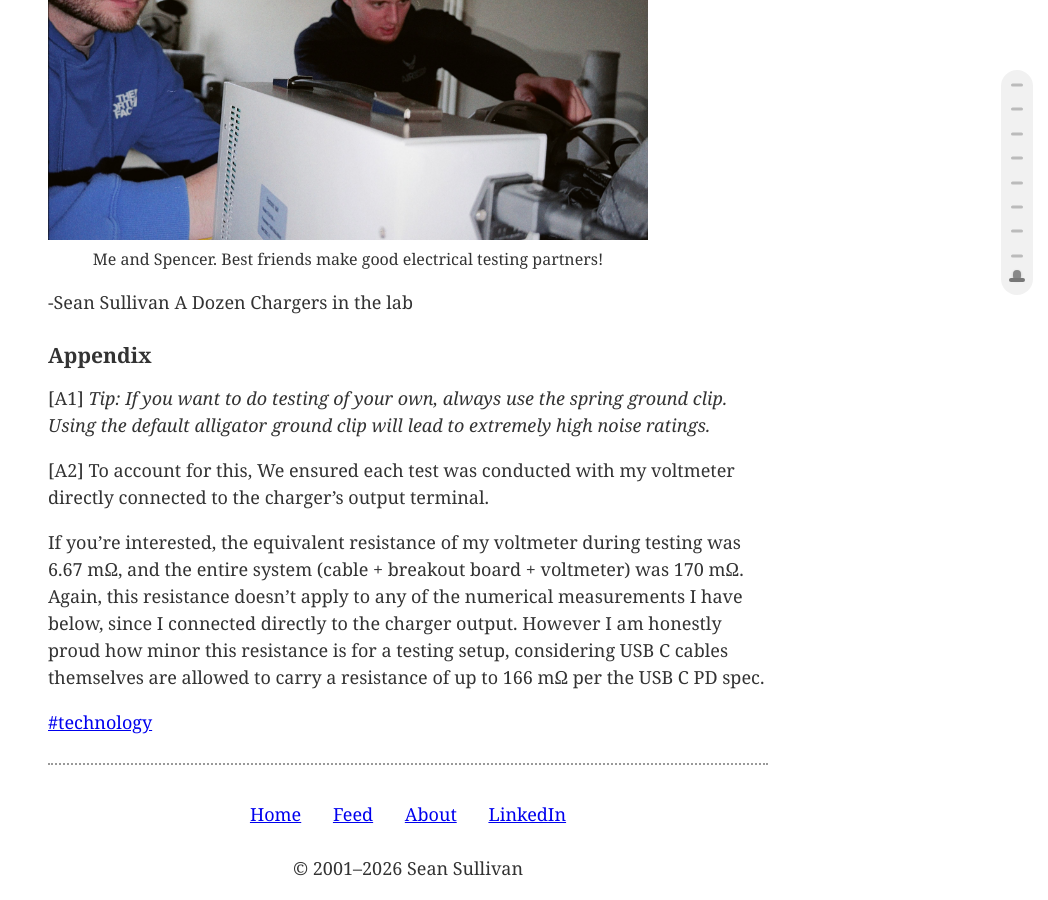
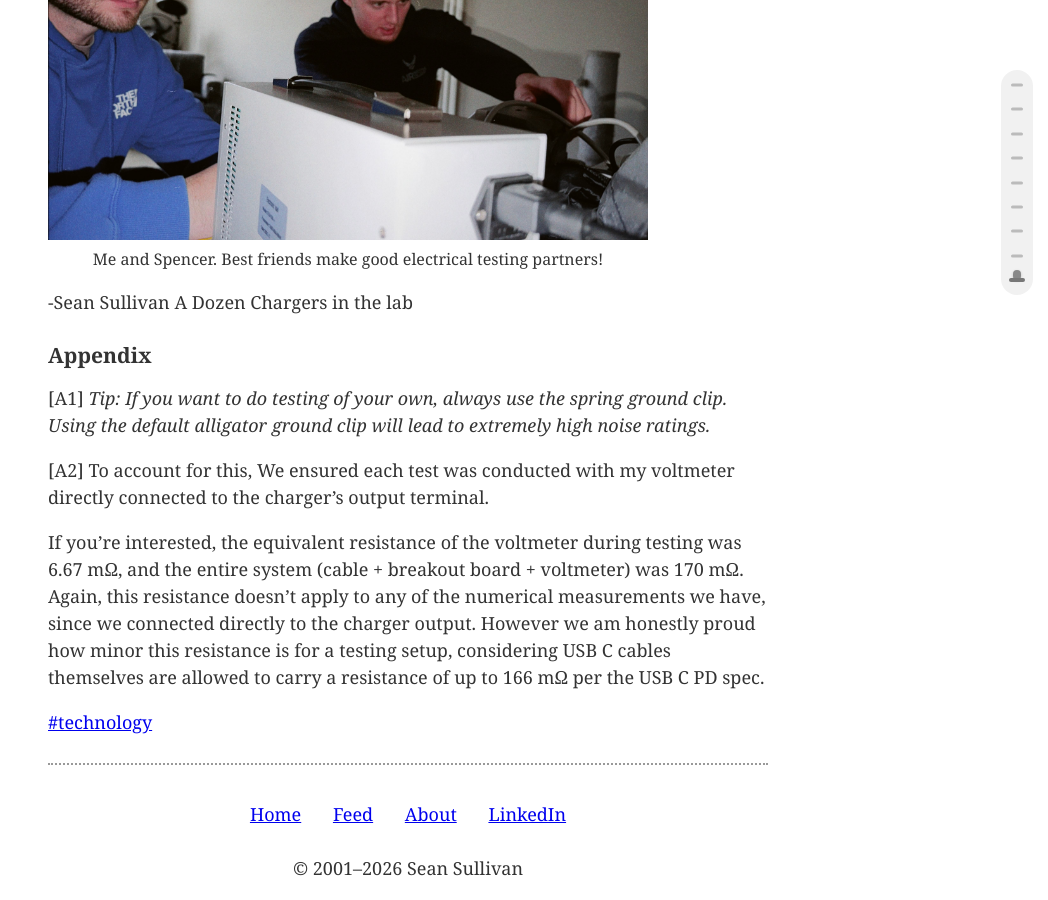
Before and after one commit to 0sps/sull1van.com, a Jekyll site: the page built from _posts/2026-01-19-a-dozen-chargers-in-the-lab.md, in a window 1280 px wide and 900 px high, scrolled down 15969 px. Shown: the whole window, without its empty margins (232-1280 px from the left). Built offline with Jekyll 4.4.1, drawn with Linux system fonts in a browser that asks for light colours; some of the changed lines change nothing that is shown.

Commit message:
Update 2026-01-19-a-dozen-chargers-in-the-lab.md

```diff
--- a/_posts/2026-01-19-a-dozen-chargers-in-the-lab.md
+++ b/_posts/2026-01-19-a-dozen-chargers-in-the-lab.md
@@ -442,6 +442,19 @@
     </ul>
   </div>
 </details>
+<script>
+  (function () {
+    document.querySelectorAll('.note-card summary').forEach(function (summary) {
+      summary.addEventListener('click', function (e) {
+        e.preventDefault();
+        var details = summary.closest('details');
+        var y = window.scrollY;
+        details.open = !details.open;
+        requestAnimationFrame(function () { window.scrollTo(0, y); });
+      });
+    });
+  })();
+</script>
 
 
 ### A few more details on noise and ripple
@@ -1755,4 +1768,4 @@
 [A2]
   To account for this, We ensured each test was conducted with my voltmeter directly connected to the charger's output terminal.
 
-  If you're interested, the equivalent resistance of my voltmeter during testing was 6.67 mΩ, and the entire system (cable + breakout board + voltmeter) was 170 mΩ. Again, this resistance doesn't apply to any of the numerical measurements I have below, since I connected directly to the charger output. However I am honestly proud how minor this resistance is for a testing setup, considering USB C cables themselves are allowed to carry a resistance of up to 166 mΩ per the USB C PD spec.
+  If you're interested, the equivalent resistance of the voltmeter during testing was 6.67 mΩ, and the entire system (cable + breakout board + voltmeter) was 170 mΩ. Again, this resistance doesn't apply to any of the numerical measurements we have, since we connected directly to the charger output. However we am honestly proud how minor this resistance is for a testing setup, considering USB C cables themselves are allowed to carry a resistance of up to 166 mΩ per the USB C PD spec.
```
